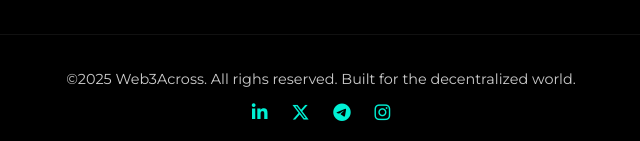
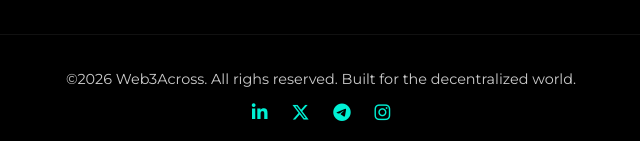
Before and after one commit to RektRider/web3across, a website: page public/index.html in a window 1280 px wide. Shown: the part 8198-8339 px from the top of the page, 319-959 px from the left. Drawn offline with Linux system fonts and the light colour scheme.

Commit message:
Update trademark year from 2025 to 2026

```diff
--- a/public/index.html
+++ b/public/index.html
@@ -674,7 +674,7 @@
 
   <!-- FOOTER -->
   <footer class="footer">
-    <p>©2025 Web3Across. All righs reserved. Built for the decentralized world.</p>
+    <p>©2026 Web3Across. All righs reserved. Built for the decentralized world.</p>
 
     <div class="footer-socials">
       <a href="https://www.linkedin.com/company/web3across/" target="_blank" aria-label="LinkedIn"><i
```
